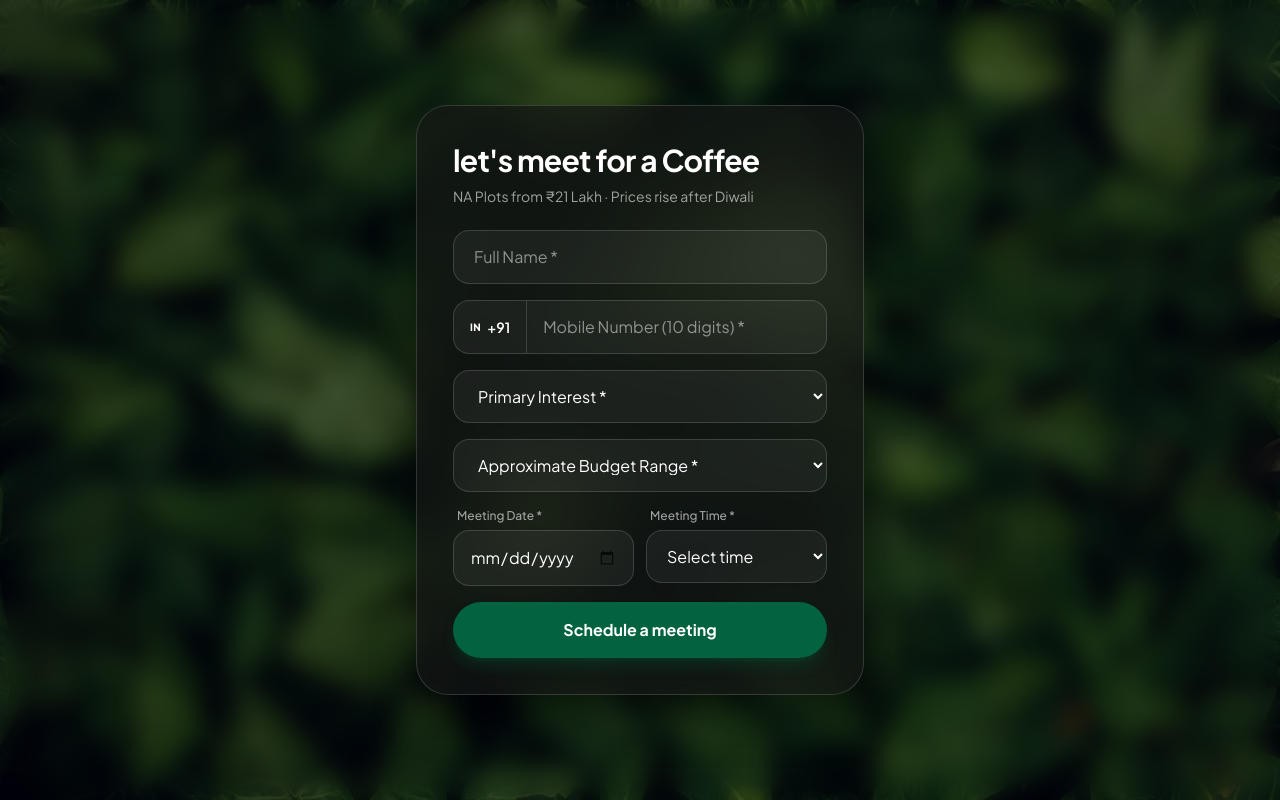
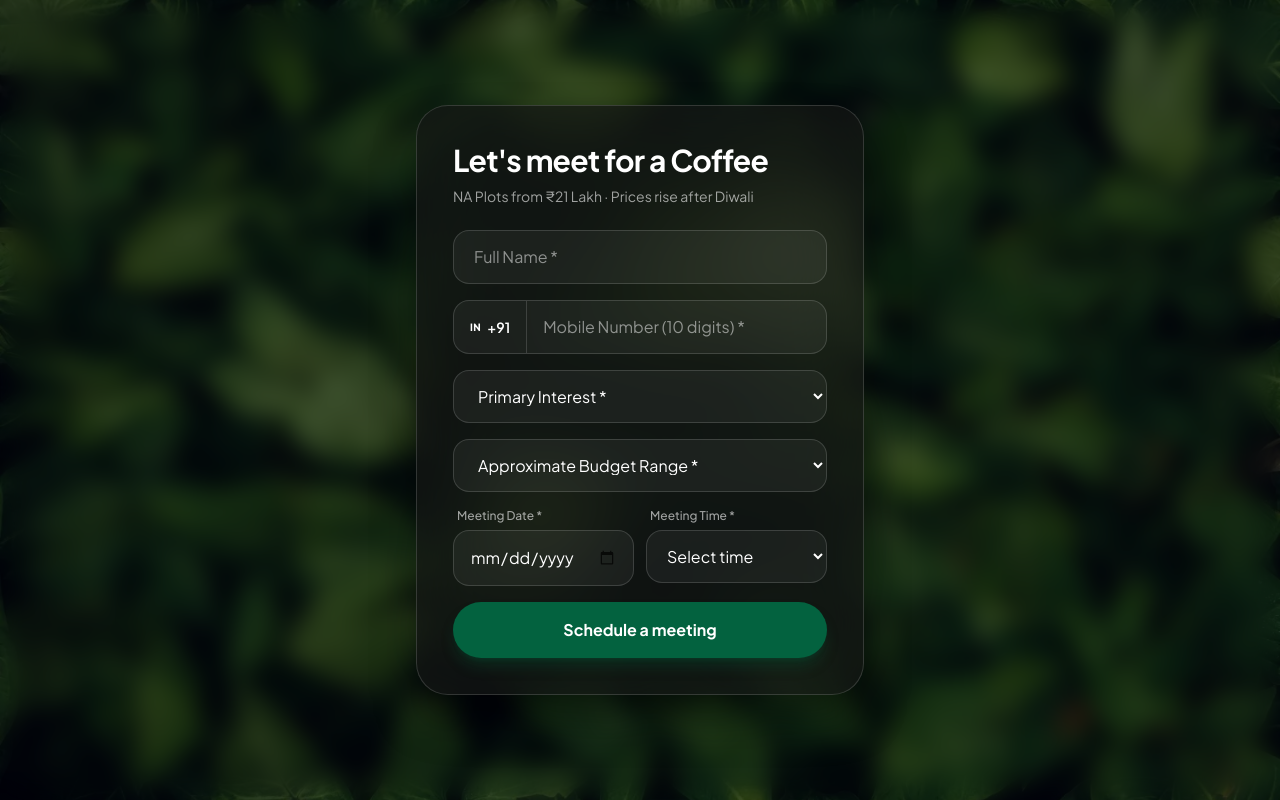
Before and after one commit to amarake/1000TreesHolidayHomes-Webacto, a plain HTML site: page sitevisit/index.html in a window 1280 px wide. Drawn offline with nearby package versions, Linux system fonts and the light colour scheme.

Commit message:
Correct capitalization in heading text

```diff
--- a/sitevisit/index.html
+++ b/sitevisit/index.html
@@ -31,7 +31,7 @@
   <div class="fixed inset-0 bg-black/50 backdrop-blur-md"></div>
 
   <div class="relative w-full max-w-md rounded-[2rem] border border-white/15 bg-neutral-900/60 backdrop-blur-2xl shadow-2xl shadow-black/50 px-7 py-9 sm:px-9">
-    <h1 class="text-3xl font-bold text-white tracking-tight">let's meet for a Coffee</h1>
+    <h1 class="text-3xl font-bold text-white tracking-tight">Let's meet for a Coffee</h1>
     <p class="mt-2 text-sm text-white/60">NA Plots from ₹21 Lakh · Prices rise after Diwali</p>
 
     <form id="siteVisitForm" class="mt-6 space-y-4" novalidate>
```
